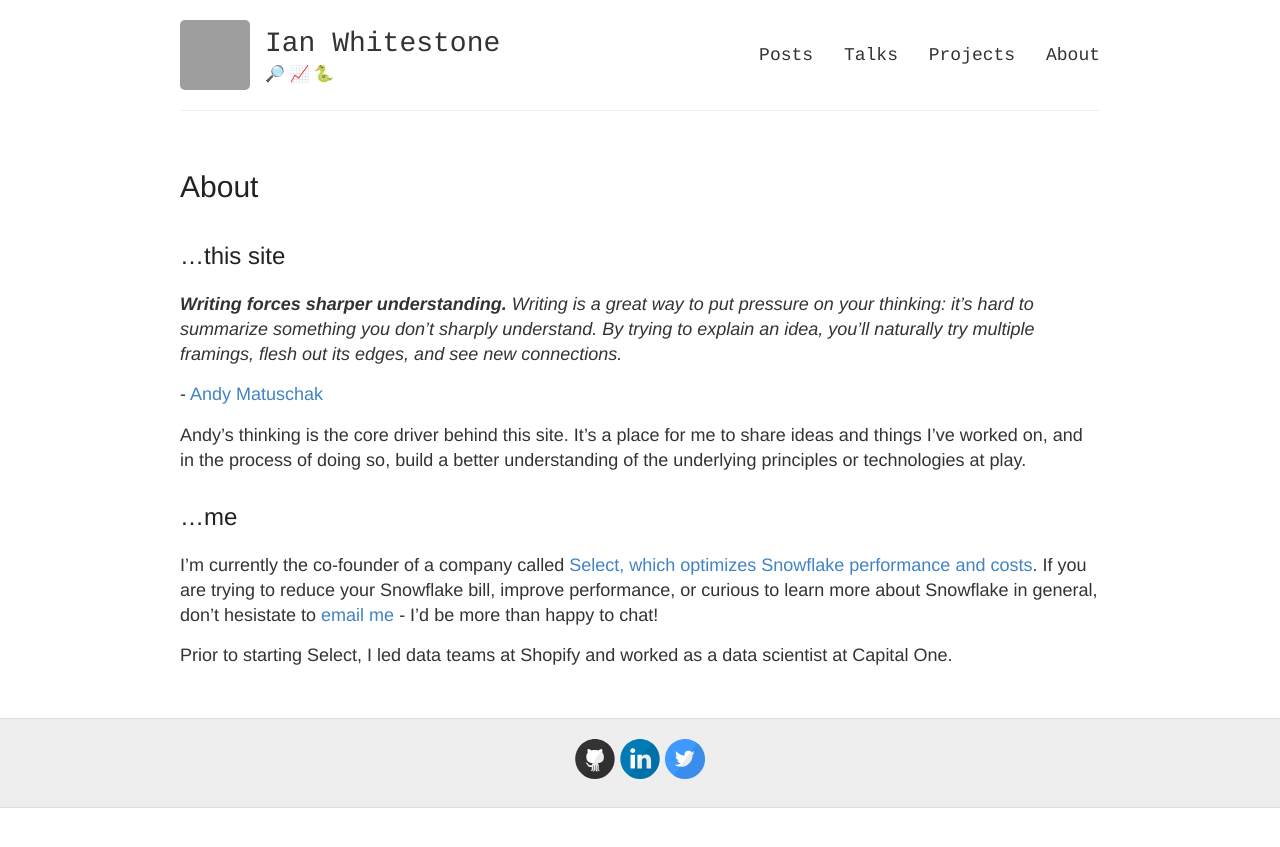
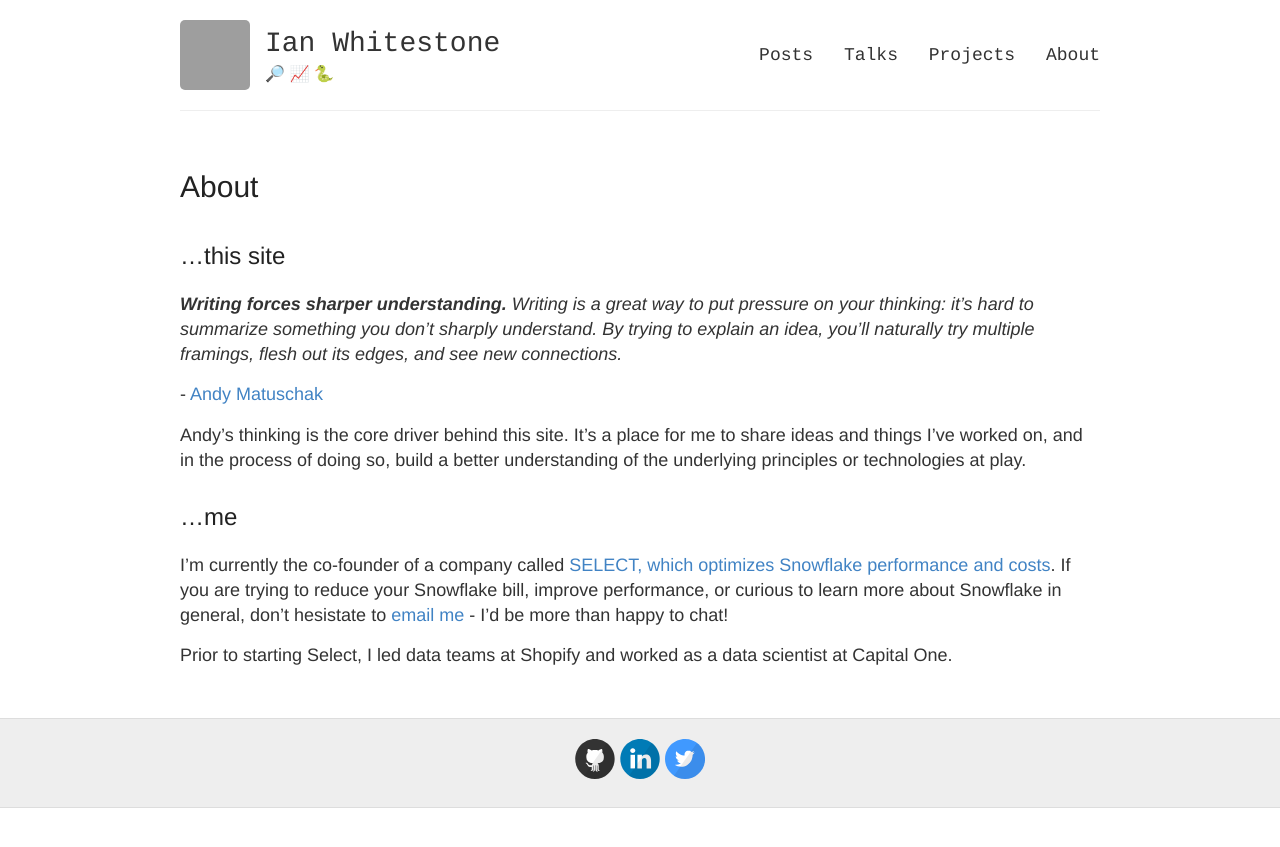
Before and after one commit to ian-whitestone/ian-whitestone.github.io, a Jekyll site: the page built from pages/about.md, in a window 1280 px wide. Shown: the top 847 px of the page. Built offline with Jekyll 4.4.1, drawn with Linux system fonts in a browser that asks for light colours; grey boxes are pictures that could not be loaded.

```diff
--- a/pages/about.md
+++ b/pages/about.md
@@ -15,6 +15,6 @@ Andy's thinking is the core driver behind this site. It's a place for me to shar
 
 ## ...me
 
-I'm currently the co-founder of a company called [Select, which optimizes Snowflake performance and costs](https://select.dev). If you are trying to reduce your Snowflake bill, improve performance, or curious to learn more about Snowflake in general, don't hesistate to [email me](mailto:ian@select.dev?subject=Select&nbsp;Snowflake&nbsp;Optimization) - I'd be more than happy to chat!
+I'm currently the co-founder of a company called [SELECT, which optimizes Snowflake performance and costs](https://select.dev). If you are trying to reduce your Snowflake bill, improve performance, or curious to learn more about Snowflake in general, don't hesistate to [email me](mailto:ian@select.dev?subject=Select&nbsp;Snowflake&nbsp;Optimization) - I'd be more than happy to chat!
 
 Prior to starting Select, I led data teams at Shopify and worked as a data scientist at Capital One.
```
